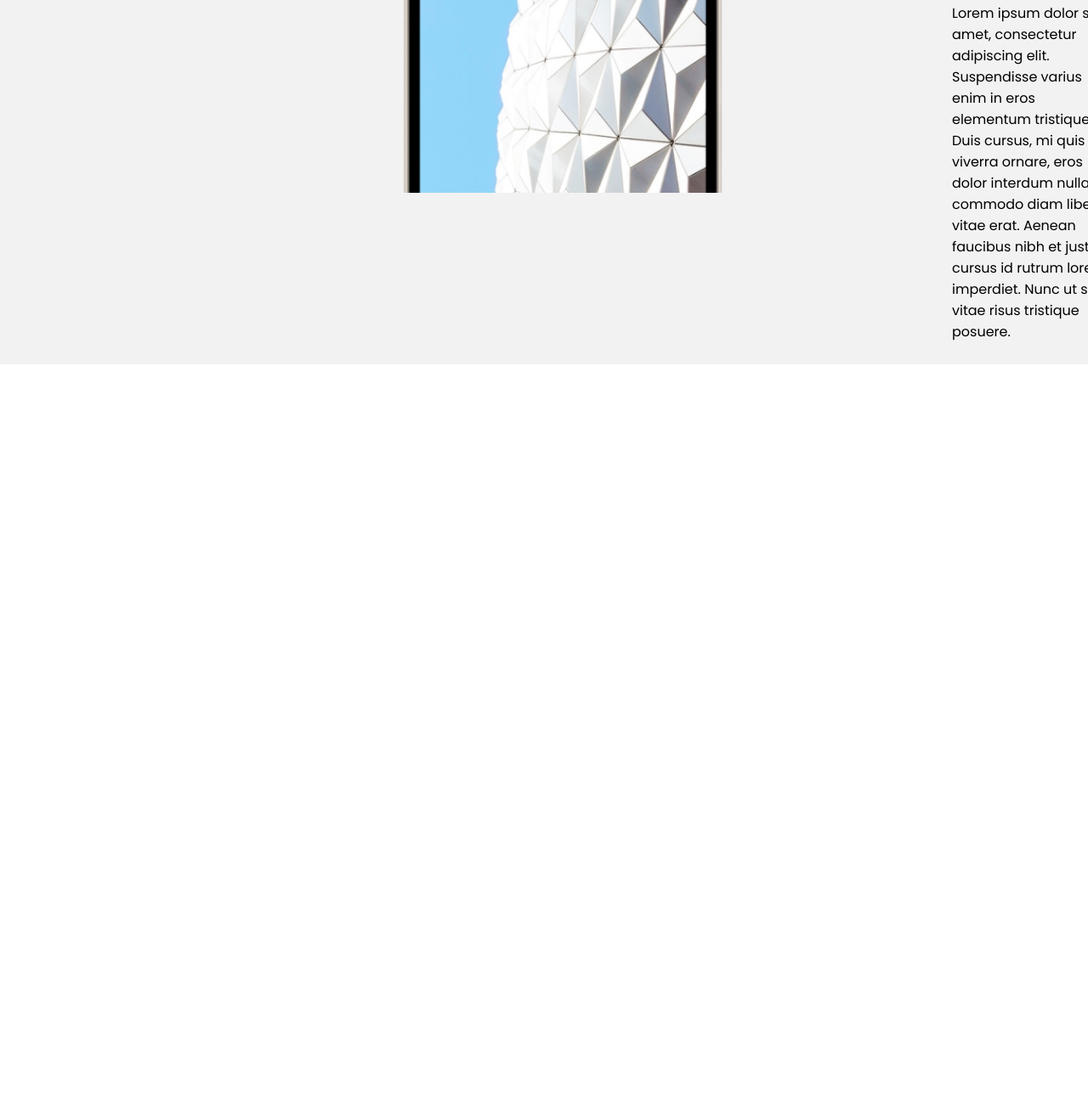
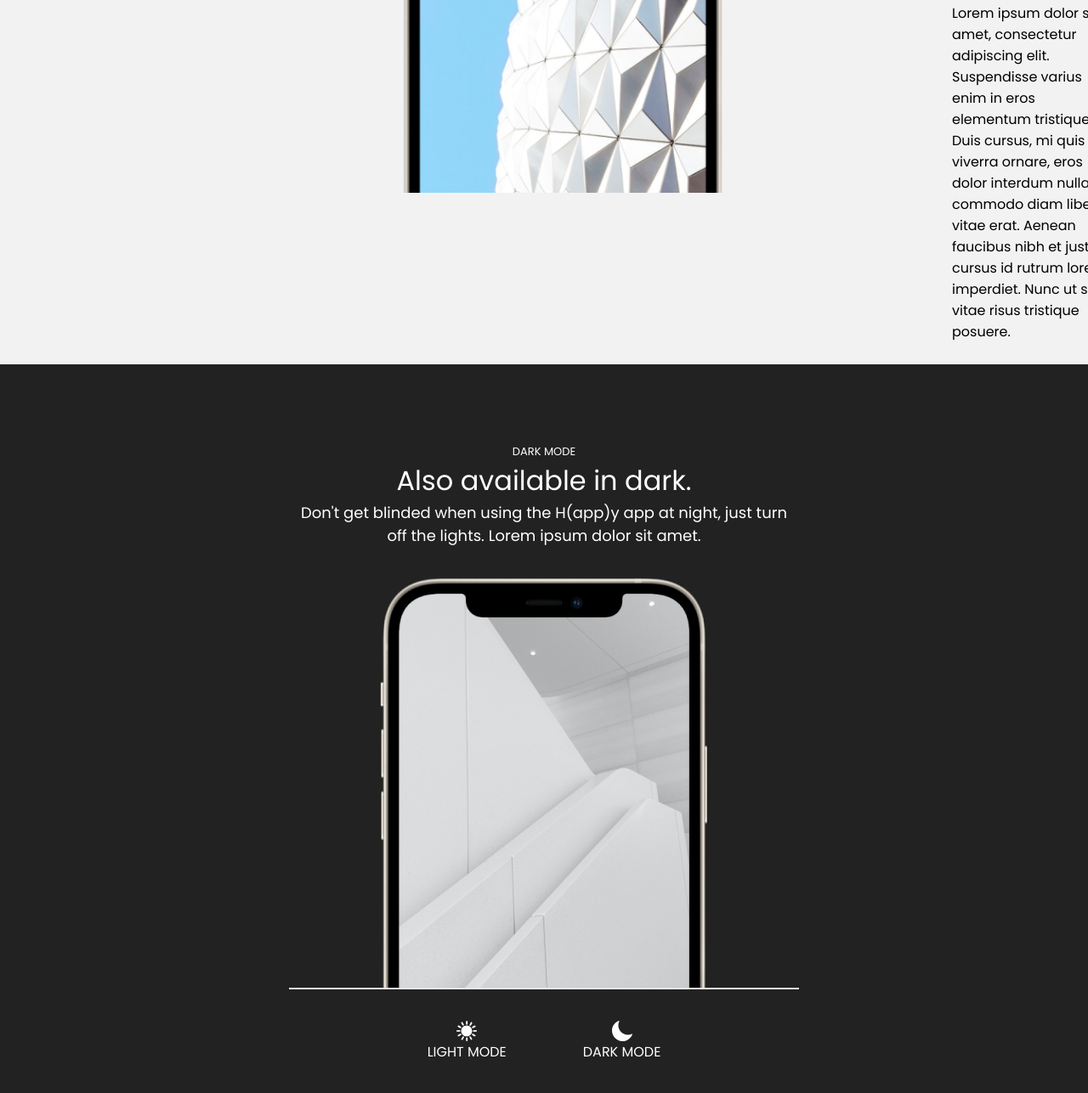
Before and after one commit to dimiatr/happy_site, a plain HTML site: page index.html in a window 1280 px wide. Shown: the part 3934-5221 px from the top of the page at 85% size. Before the commit the page ends 4363 px from the top, so only its background shows below. Drawn offline with Linux system fonts and the light colour scheme.

Commit message:
шестая секция

```diff
--- a/index.html
+++ b/index.html
@@ -179,5 +179,24 @@
         </div>
     </div>
     </section>
+    <section class="six">
+        <div class="six__container">
+            <div class="six__container_block1">DARK MODE</div>
+            <div class="six__container_block2">Also available in dark.</div>
+            <div class="six__container_block3">Don't get blinded when using the H(app)y app at night, just turn off the lights. Lorem ipsum dolor sit amet.</div>
+        </div>
+        <div class="six__img"></div>
+        <div class="six__theme">
+            <div>
+            <div class="six__theme_light"></div>
+            <div>LIGHT MODE</div>
+        </div>
+        <div>
+            <div class="six__theme_dark">
+            </div>
+            <div>DARK MODE</div>
+        </div>
+        </div>
+    </section>
 </body>
 </html>
--- a/style.css
+++ b/style.css
@@ -210,7 +210,6 @@ a {
 }
 
 .five__img {
-    /* margin-right: 195px; */
     margin-top: 100px;
     margin-left: 465px;
 }
@@ -222,3 +221,69 @@ a {
     background-size: cover;
     background-repeat: no-repeat;
 }
+
+.six {
+    background-color: #222222;
+    display: flex;
+    flex-direction: column;
+    align-items: center;
+    color: white;
+}
+
+.six__container {
+    padding: 13px;
+    margin-top: 80px;
+    max-width: 578px;
+}
+
+.six__container_block1 {
+    text-align: center;
+    font-size: 13px;
+}
+
+.six__container_block2 {
+    text-align: center;
+    font-size: 32px;
+}
+
+.six__container_block3 {
+    text-align: center;
+    font-size: 18px;
+}
+
+.six__img {
+    margin-top: 21px;
+    width: 600px;
+    height: 488px;
+    background-image: url(img/six/six__img.png);
+    background-size: cover;
+    background-repeat: no-repeat;
+}
+
+.six__theme {
+    display: flex;
+    gap: 90px;
+    padding: 36px;
+}
+
+.six__theme div {
+    display: flex;
+    flex-direction: column;
+    align-items: center;
+}
+
+.six__theme_light {
+    background-image: url(img/six/sun.svg);
+    background-size: cover;
+    background-repeat: no-repeat;
+    width: 24px;
+    height: 24px;
+}
+
+.six__theme_dark {
+    background-image: url(img/six/monthsvg.svg);
+    background-size: cover;
+    background-repeat: no-repeat;
+    width: 24px;
+    height: 24px;
+}
```
Also changed, not shown: img/six/monthsvg.svg (added), img/six/six__img.png (added), img/six/sun.svg (added).
